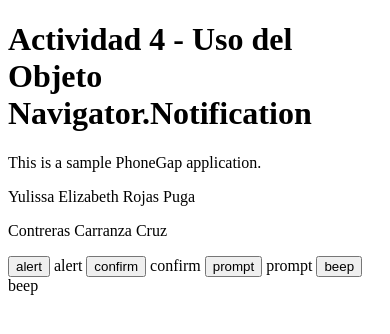
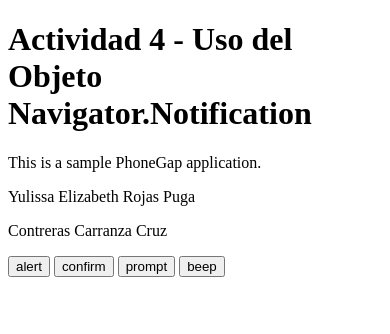
Before and after one commit to YuliPuga/Actividad-4---Uso-del-Objeto-Navigator.Notification, a plain HTML site: page index.html in a window 390 px wide. Drawn offline with Linux system fonts and the light colour scheme; some packages are replaced by stand-ins of ours.

Commit message:
Update index.html

```diff
--- a/index.html
+++ b/index.html
@@ -48,16 +48,12 @@
  <p>Contreras Carranza Cruz</p>
 
   <input id="clickMe1" type="button" class="but" value="alert" onclick="onDeviceReady();" />
-<a> alert </a>
 
   <input id="clickMe2" type="button" class="but1" value="confirm" onclick="conf();" />
-<a> confirm </a>
 
   <input id="clickMe3" type="button" class="but2" value="prompt" onclick="onPrompt();" />
-<a> prompt </a>
 
-  <input id="clickMe4" type="button" class="but3" value="beep" onclick="Beep();" />
-<a> beep </a>
+  <input id="clickMe4" type="button" class="but3" value="beep" onclick="beep();" />
 
  </body>
 </html>
```
